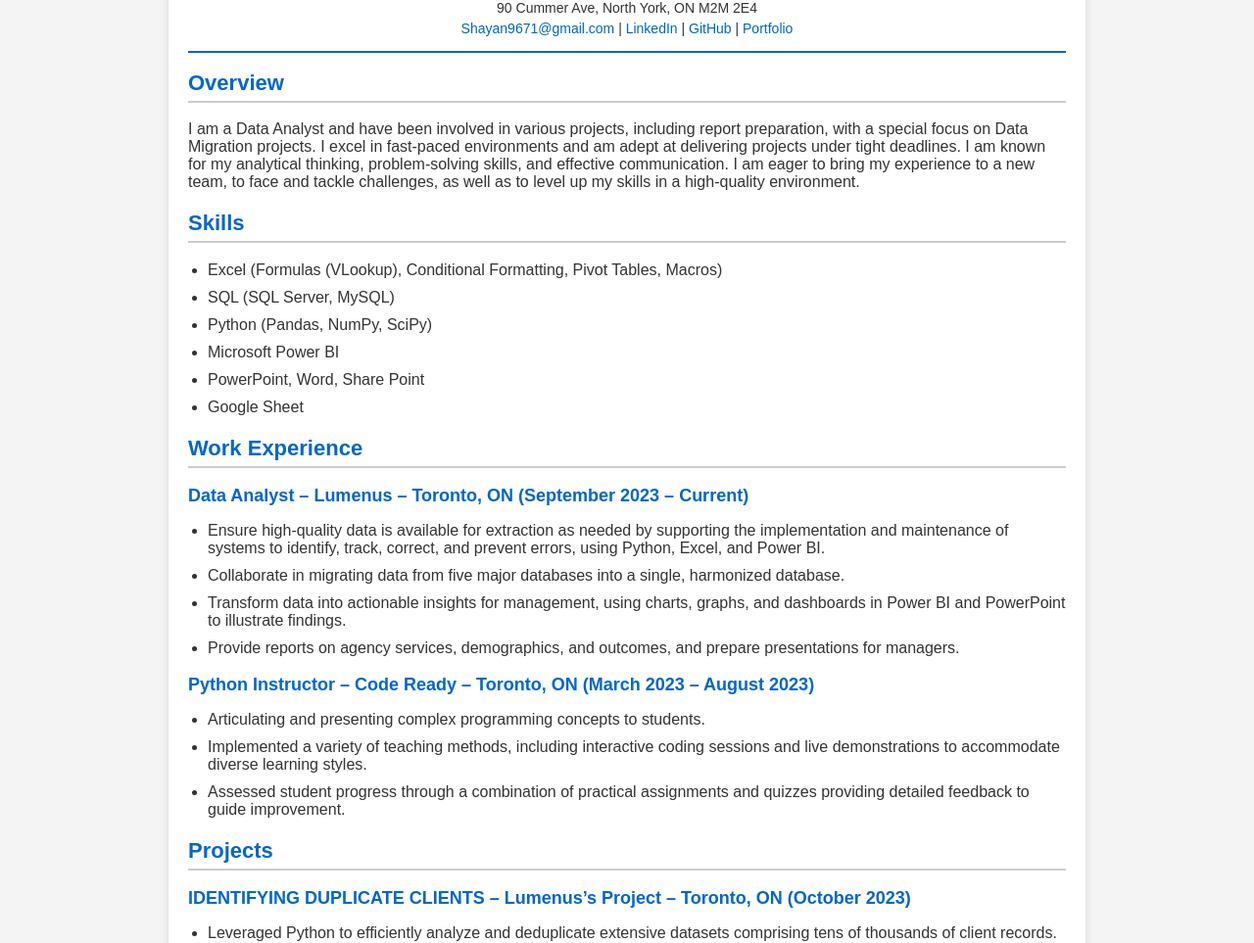
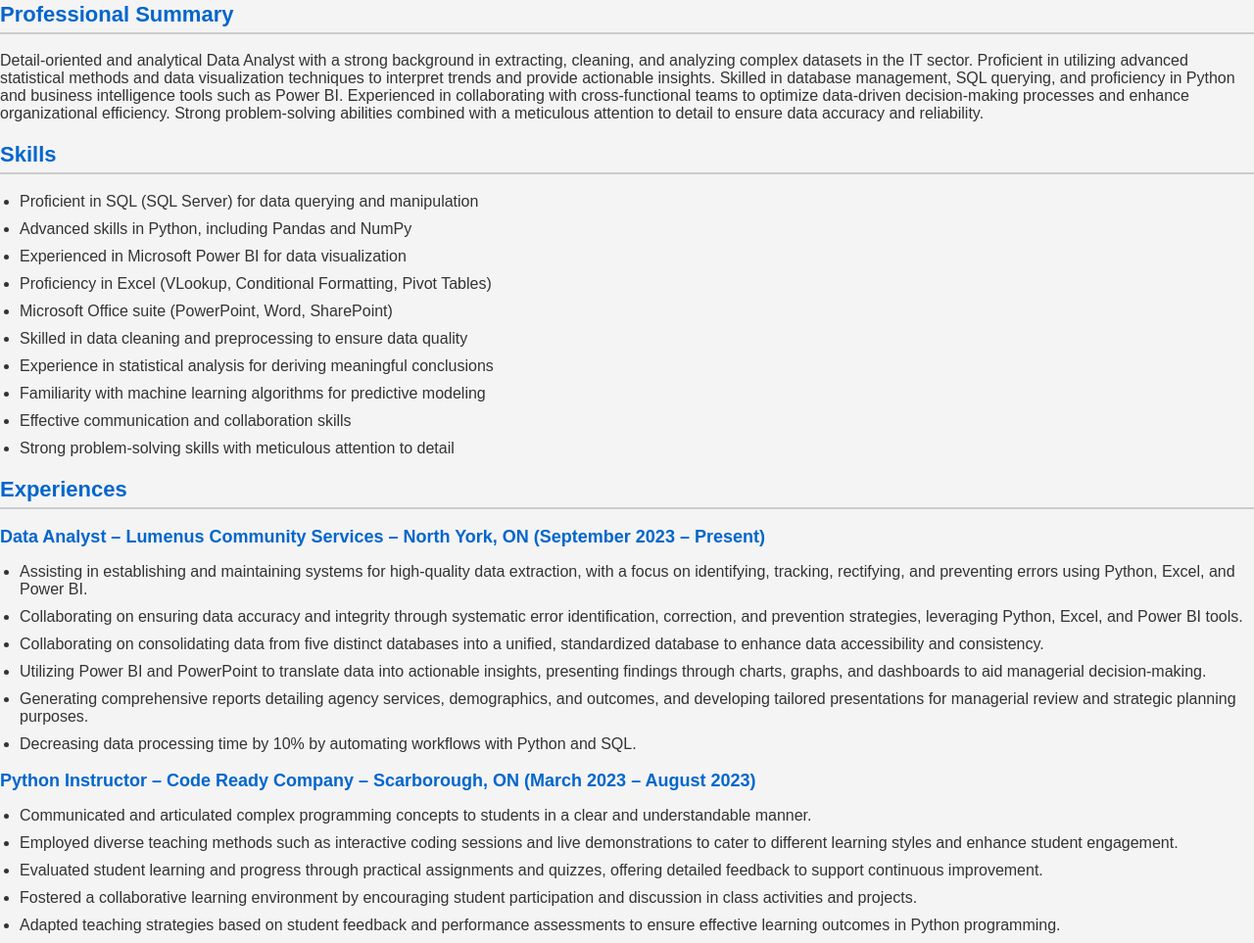
Before and after one commit to ShayanChk/Shayan_Resume.github.io, a plain HTML site: page index.html in a window 1280 px wide. Shown: the part 126-1089 px from the top of the page at 98% size. Drawn offline with Linux system fonts and the light colour scheme.

Commit message:
Update index.html

```diff
--- a/index.html
+++ b/index.html
@@ -67,45 +67,63 @@
     </style>
 </head>
 <body>
-    <div class="container">
     <div class="header">
     <h1>Shayan Chabook</h1>
-            <p>90 Cummer Ave, North York, ON M2M 2E4</p>
-            <p><a href="mailto:Shayan9671@gmail.com">Shayan9671@gmail.com</a> | <a href="https://www.linkedin.com/in/shayan-chabook/">LinkedIn</a> | <a href="https://github.com/ShayanChk">GitHub</a> | <a href="https://shayanchk.github.io/ShayanPort.github.io/">Portfolio</a></p>
+    <p>(647) 673-7367 | North York, ON</p>
+    <p>
+        <a href="mailto:Shayan9671@gmail.com">Shayan9671@gmail.com</a> |
+        <a href="https://www.linkedin.com/in/shayan-chabook/">LinkedIn</a> |
+        <a href="https://github.com/ShayanChk">GitHub</a> |
+        <a href="https://shayanchk.github.io/ShayanPort.github.io/">Portfolio</a>
+    </p>
 </div>
 
 <div class="section overview">
-            <h2>Overview</h2>
-            <p>I am a Data Analyst and have been involved in various projects, including report preparation, with a special focus on Data Migration projects. I excel in fast-paced environments and am adept at delivering projects under tight deadlines. I am known for my analytical thinking, problem-solving skills, and effective communication. I am eager to bring my experience to a new team, to face and tackle challenges, as well as to level up my skills in a high-quality environment.</p>
+    <h2>Professional Summary</h2>
+    <p>
+        Detail-oriented and analytical Data Analyst with a strong background in extracting, cleaning, and analyzing complex datasets in the IT sector.
+        Proficient in utilizing advanced statistical methods and data visualization techniques to interpret trends and provide actionable insights.
+        Skilled in database management, SQL querying, and proficiency in Python and business intelligence tools such as Power BI.
+        Experienced in collaborating with cross-functional teams to optimize data-driven decision-making processes and enhance organizational efficiency.
+        Strong problem-solving abilities combined with a meticulous attention to detail to ensure data accuracy and reliability.
+    </p>
 </div>
 
 <div class="section skills">
     <h2>Skills</h2>
     <ul>
-                <li>Excel (Formulas (VLookup), Conditional Formatting, Pivot Tables, Macros)</li>
-                <li>SQL (SQL Server, MySQL)</li>
-                <li>Python (Pandas, NumPy, SciPy)</li>
-                <li>Microsoft Power BI</li>
-                <li>PowerPoint, Word, Share Point</li>
-                <li>Google Sheet</li>
+        <li>Proficient in SQL (SQL Server) for data querying and manipulation</li>
+        <li>Advanced skills in Python, including Pandas and NumPy</li>
+        <li>Experienced in Microsoft Power BI for data visualization</li>
+        <li>Proficiency in Excel (VLookup, Conditional Formatting, Pivot Tables)</li>
+        <li>Microsoft Office suite (PowerPoint, Word, SharePoint)</li>
+        <li>Skilled in data cleaning and preprocessing to ensure data quality</li>
+        <li>Experience in statistical analysis for deriving meaningful conclusions</li>
+        <li>Familiarity with machine learning algorithms for predictive modeling</li>
+        <li>Effective communication and collaboration skills</li>
+        <li>Strong problem-solving skills with meticulous attention to detail</li>
     </ul>
 </div>
 
 <div class="section work-experience">
-            <h2>Work Experience</h2>
-            <h3>Data Analyst – Lumenus – Toronto, ON (September 2023 – Current)</h3>
+    <h2>Experiences</h2>
+    <h3>Data Analyst – Lumenus Community Services – North York, ON (September 2023 – Present)</h3>
     <ul>
-                <li>Ensure high-quality data is available for extraction as needed by supporting the implementation and maintenance of systems to identify, track, correct, and prevent errors, using Python, Excel, and Power BI.</li>
-                <li>Collaborate in migrating data from five major databases into a single, harmonized database.</li>
-                <li>Transform data into actionable insights for management, using charts, graphs, and dashboards in Power BI and PowerPoint to illustrate findings.</li>
-                <li>Provide reports on agency services, demographics, and outcomes, and prepare presentations for managers.</li>
+        <li>Assisting in establishing and maintaining systems for high-quality data extraction, with a focus on identifying, tracking, rectifying, and preventing errors using Python, Excel, and Power BI.</li>
+        <li>Collaborating on ensuring data accuracy and integrity through systematic error identification, correction, and prevention strategies, leveraging Python, Excel, and Power BI tools.</li>
+        <li>Collaborating on consolidating data from five distinct databases into a unified, standardized database to enhance data accessibility and consistency.</li>
+        <li>Utilizing Power BI and PowerPoint to translate data into actionable insights, presenting findings through charts, graphs, and dashboards to aid managerial decision-making.</li>
+        <li>Generating comprehensive reports detailing agency services, demographics, and outcomes, and developing tailored presentations for managerial review and strategic planning purposes.</li>
+        <li>Decreasing data processing time by 10% by automating workflows with Python and SQL.</li>
     </ul>
 
-            <h3>Python Instructor – Code Ready – Toronto, ON (March 2023 – August 2023)</h3>
+    <h3>Python Instructor – Code Ready Company – Scarborough, ON (March 2023 – August 2023)</h3>
     <ul>
-                <li>Articulating and presenting complex programming concepts to students.</li>
-                <li>Implemented a variety of teaching methods, including interactive coding sessions and live demonstrations to accommodate diverse learning styles.</li>
-                <li>Assessed student progress through a combination of practical assignments and quizzes providing detailed feedback to guide improvement.</li>
+        <li>Communicated and articulated complex programming concepts to students in a clear and understandable manner.</li>
+        <li>Employed diverse teaching methods such as interactive coding sessions and live demonstrations to cater to different learning styles and enhance student engagement.</li>
+        <li>Evaluated student learning and progress through practical assignments and quizzes, offering detailed feedback to support continuous improvement.</li>
+        <li>Fostered a collaborative learning environment by encouraging student participation and discussion in class activities and projects.</li>
+        <li>Adapted teaching strategies based on student feedback and performance assessments to ensure effective learning outcomes in Python programming.</li>
     </ul>
 </div>
 
@@ -113,22 +131,21 @@
     <h2>Projects</h2>
     <h3>IDENTIFYING DUPLICATE CLIENTS – Lumenus’s Project – Toronto, ON (October 2023)</h3>
     <ul>
-                <li>Leveraged Python to efficiently analyze and deduplicate extensive datasets comprising tens of thousands of client records. First, employed Python to cleanse the data by eliminating extraneous spaces and commas. Next, implemented a comprehensive comparison strategy by evaluating key client attributes, including names, last names, Date of Birth, addresses, and parental information. Assigned weights ranging from one to three to each metric based on their significance and aggregated these weights to quantify the overall similarity between potential duplicate clients. This innovative approach significantly accelerated the detection of duplicate entries, streamlining the overall process.</li>
+        <li>Leveraged Python to efficiently analyze and deduplicate extensive datasets comprising tens of thousands of client records. Employed Python to cleanse the data by eliminating extraneous spaces and commas. Implemented a comprehensive comparison strategy by evaluating key client attributes, including names, last names, Date of Birth, addresses, and parental information. Assigned weights ranging from one to three to each metric based on their significance and aggregated these weights to quantify the overall similarity between potential duplicate clients. This innovative approach significantly accelerated the detection of duplicate entries, streamlining the overall process.</li>
     </ul>
 
-            <h3>CLIENT DEMOGRAPHICS CLEAN UP– Lumenus’s Project – Toronto, ON (February 2024)</h3>
+    <h3>CLIENT DEMOGRAPHICS CLEAN UP – Lumenus’s Project – Toronto, ON (February 2024)</h3>
     <ul>
-                <li>In preparation for transitioning to a new database, the organization needed to clean up client data, including email, phone number, address, city, and province. I leveraged Python to write regular expressions that identified and corrected issues such as invalid phone numbers and emails, extracting comments from emails to their correct fields, and separating street names from numbers. This method drastically sped up the cleaning process, enabling the correction of a large volume of data. For minor adjustments and to keep track of changes, I used Excel, which also facilitated the final update to the backend with the cleaned data, streamlining the entire process.</li>
+        <li>In preparation for transitioning to a new database, the organization needed to clean up client data, including email, phone number, address, city, and province. Leveraged Python to write regular expressions that identified and corrected issues such as invalid phone numbers and emails, extracting comments from emails to their correct fields, and separating street names from numbers. This method drastically sped up the cleaning process, enabling the correction of a large volume of data. For minor adjustments and to keep track of changes, Excel was used, which also facilitated the final update to the backend with the cleaned data, streamlining the entire process.</li>
     </ul>
 </div>
 
 <div class="section education">
     <h2>Education</h2>
     <ul>
-                <li>ONTARIO COLLEGE DIPLOMA, COMPUTER PROGRAMMING – Seneca College – Toronto, ON (March 2023)</li>
-                <li>ONTARIO SECONDARY SCHOOL DIPLOMA (OSSD) – A Y Jackson High School – Toronto, ON (June 2021)</li>
+        <li>Diploma in Computer Programming - IT, Seneca College, Toronto, ON (March 2023)</li>
     </ul>
 </div>
-    </div>
+
 </body>
 </html>
```
Lines whose indentation alone changed are shown as unchanged.
